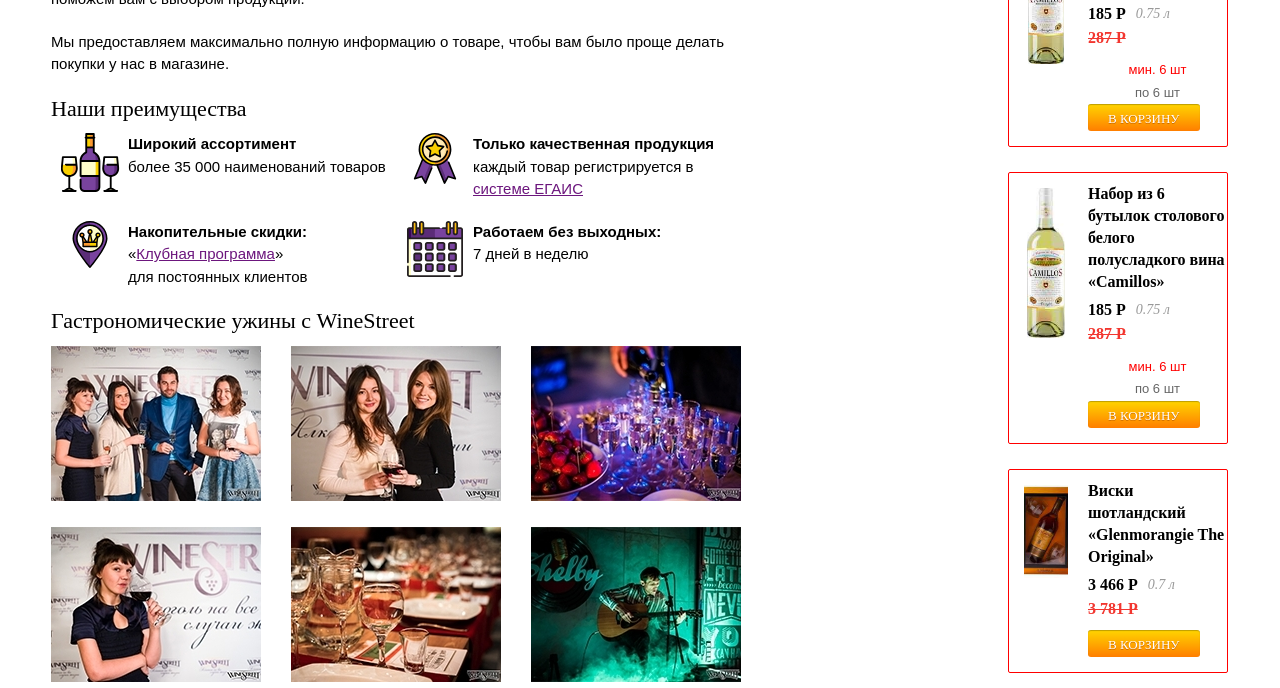
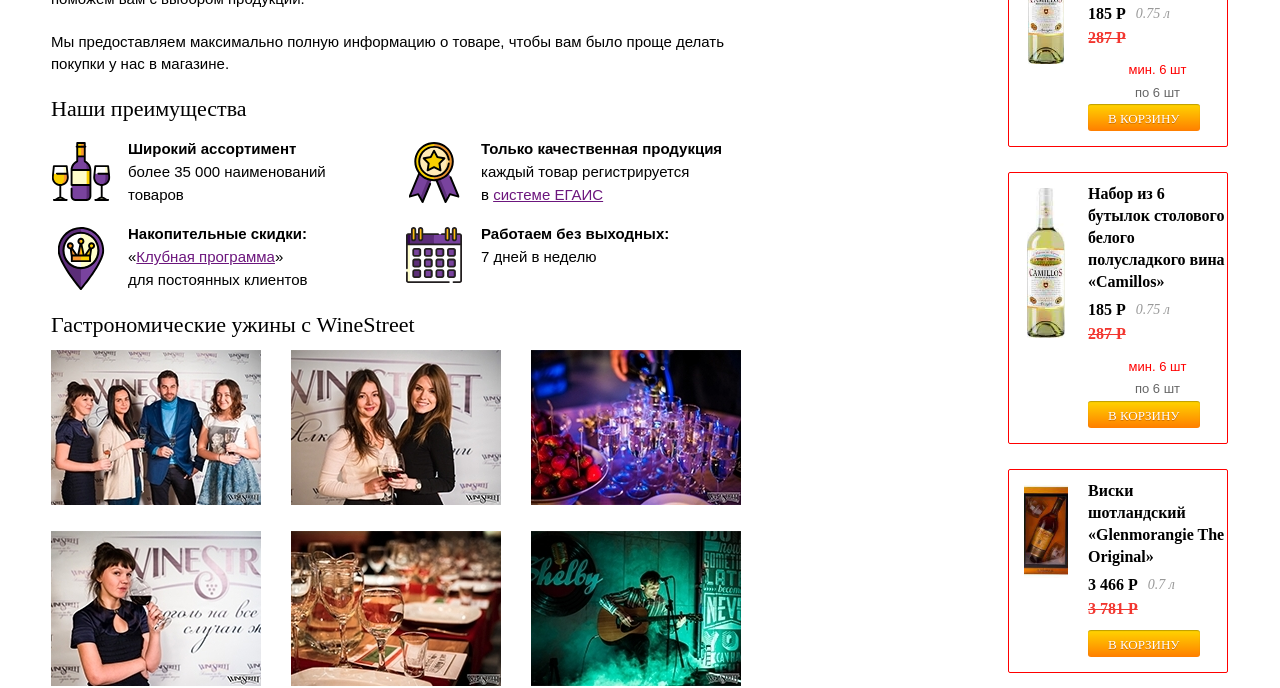
Before and after one commit to greencityarcher/about-company, a website: page index.html in a window 1280 px wide. Shown: the part 865-1553 px from the top of the page. Drawn offline with Linux system fonts and the light colour scheme; no server answers; files whose address does not match are found by name; a web font is replaced by a local one.

Commit message:
Правки по ревью
Поправлены отступы, переименованы блоки, поправлено форматирование

```diff
--- a/index.html
+++ b/index.html
@@ -1507,41 +1507,41 @@
               <div class="left_sidebar">
                 <div class="text item">
                   <h1>О компании</h1>
-                  <div class="promo-about">
-                    <span class="promo-about__header">WineStreet –<br> фирменный магазин алкогольных напитков</span>
+                  <div class="promo-block">
+                    <span class="promo-block__header">WineStreet –<br> фирменный магазин алкогольных напитков</span>
                   </div>
                   <p>Компания WineStreet была основана в 2008 году. Для удобства клиентов мы создали интернет-витрину, чтобы вы могли уточнить наличие товара в магазине, а также зарезервировать его.</p>
                   <p>Зарезервированный товар вы можете забрать в нашем бутике в любой день недели.</p>
                   <p>Мы делаем все, чтобы наши цены были самыми низкими, а покупки самыми приятными, поэтому у нас действует скидочная система, по которой ваша скидка может расти с каждым заказом. Кроме того, мы стараемся найти индивидуальный подход к каждому клиенту и с удовольствием поможем вам с выбором продукции.</p>
                   <p>Мы предоставляем максимально полную информацию о товаре, чтобы вам было проще делать покупки у нас в магазине.</p>
-                  <div class="company-features">
-                    <h2>Наши преимущества</h2>
-                    <div class"company-features__row">
-                      <div class="company-features__item">
-                        <div class="company-features__icon  company-features__icon--assortiment">
+                  <h2>Наши преимущества</h2>
+                  <div class="advantages-content">
+                    <div class="advantages-content__row">
+                      <div class="advantages-content__item">
+                        <div class="advantages-content__icon  advantages-content__icon--assortiment">
                         </div>
-                        <b class="company-features__f-name">Широкий ассортимент</b>
-                        <span class="company-features__f-desc">более 35 000 наименований товаров</span>
+                        <b class="advantages-content__f-name">Широкий ассортимент</b>
+                        <span class="advantages-content__f-desc">более 35 000 наименований товаров</span>
                       </div>
-                      <div class="company-features__item">
-                        <div class="company-features__icon  company-features__icon--quality">
+                      <div class="advantages-content__item">
+                        <div class="advantages-content__icon  advantages-content__icon--quality">
                         </div>
-                        <b class="company-features__f-name">Только качественная продукция</b>
-                        <span class="company-features__f-desc">каждый товар регистрируется в <a href="#" title="О системе ЕГАИС">системе ЕГАИС</a></span>
+                        <b class="advantages-content__f-name">Только качественная продукция</b>
+                        <span class="advantages-content__f-desc">каждый товар регистрируется в <a href="#" title="О системе ЕГАИС">системе ЕГАИС</a></span>
                       </div>
                     </div>
-                    <div class"company-features__row">
-                      <div class="company-features__item">
-                        <div class="company-features__icon  company-features__icon--discount">
+                    <div class="advantages-content__row">
+                      <div class="advantages-content__item">
+                        <div class="advantages-content__icon  advantages-content__icon--discount">
                         </div>
-                        <b class="company-features__f-name">Накопительные скидки:</b>
-                        <span class="company-features__f-desc">«<a href="/club/" title="О клубной программе">Клубная программа</a>»<br>для постоянных клиентов</span>
+                        <b class="advantages-content__f-name">Накопительные скидки:</b>
+                        <span class="advantages-content__f-desc">«<a href="/club/" title="О клубной программе">Клубная программа</a>»<br>для постоянных клиентов</span>
                       </div>
-                      <div class="company-features__item">
-                        <div class="company-features__icon  company-features__icon--calendar">
+                      <div class="advantages-content__item">
+                        <div class="advantages-content__icon  advantages-content__icon--calendar">
                         </div>
-                        <b class="company-features__f-name">Работаем без выходных:</b>
-                        <span class="company-features__f-desc">7 дней в неделю</span>
+                        <b class="advantages-content__f-name">Работаем без выходных:</b>
+                        <span class="advantages-content__f-desc">7 дней в неделю</span>
                       </div>
                     </div>
                   </div>
--- /dev/null
+++ b/sass/blocks/advantages-content.scss
@@ -0,0 +1,98 @@
+.advantages-content {
+  margin-top: 20px;
+
+  &::after {
+    visibility: hidden;
+    display: block;
+    content: "";
+    clear: both;
+    height: 0;
+  }
+
+  &__row {
+    &::after {
+      visibility: hidden;
+      display: block;
+      content: "";
+      clear: both;
+      height: 0;
+    }
+  }
+
+  &__item {
+    width: 50%;
+    min-width: 300px;
+    min-height: 65px;
+    box-sizing: border-box;
+    position: relative;
+    float: left;
+    padding-left: 77px;
+    padding-right: 10px;
+    margin-bottom: 20px;
+  }
+
+  &__item:nth-child(even) {
+    margin-left: 8px;
+    width: calc(50% - 8px);
+  }
+
+  &__icon {
+    position: absolute;
+    width: 60px;
+    height: 65px;
+    top: 0;
+    left: 0;
+    float: left;
+  }
+
+  &__icon::before {
+    content: "";
+    position: absolute;
+    top: 0;
+    left: 50%;
+    transform: translateX(-50%);
+    background-repeat: no-repeat;
+  }
+
+  &__icon--assortiment::before {
+    width: 59px;
+    height: 60px;
+    background-image: svg-load('../icons/003-wine.svg');
+  }
+
+  &__icon--quality::before {
+    width: 51px;
+    height: 61px;
+    background-image: svg-load('../icons/001-quality-1.svg');
+  }
+
+  &__icon--discount::before {
+    width: 47px;
+    height: 65px;
+    background-image: svg-load('../icons/006-placeholder.svg');
+  }
+
+  &__icon--calendar::before {
+    width: 56px;
+    height: 56px;
+    background-image: svg-load('../icons/012-calendar.svg');
+  }
+
+  &__f-name {
+    display: block;
+    font-weight: bold;
+    margin-top: -5px;
+    font-family: Arial, sans-serif;
+    font-size: 15px;
+    line-height: 23px;
+  }
+
+  &__f-desc {
+    display: block;
+    font-weight: normal;
+    max-width: 210px;
+    font-family: Arial, sans-serif;
+    font-size: 15px;
+    line-height: 23px;
+  }
+}
--- a/sass/blocks/company-features.scss
+++ /dev/null
@@ -1,75 +0,0 @@
-.company-features{
-  margin-top: 10px;
-}
-
-.company-features::after {
-  visibility: hidden;
-  display: block;
-  content: "";
-  clear: both;
-  height: 0;
-}
-
-
-.company-features__item{
-width: 50%;
-min-width:300px;
-min-height: 65px;
-box-sizing: border-box;
-position: relative;
-float: left;
-padding-left: 77px;
-padding-right: 10px;
-margin-bottom: 20px;
-}
-
-.company-features__icon{
-  position: absolute;
-  width: 77px;
-  height: 65px;
-  top:0;
-  left: 0;
-  float: left;
-}
-
-.company-features__icon::before{
-  content: "";
-  position: absolute;
-  top: 0;
-  left: 50%;
-  transform: translateX(-50%);
-  background-repeat: no-repeat;
-}
-
-.company-features__icon--assortiment::before{
-  width: 59px;
-  height: 60px;
-  background-image: svg-load('../icons/003-wine.svg');
-}
-
-.company-features__icon--quality::before{
-  width: 51px;
-  height: 61px;
-  background-image: svg-load('../icons/001-quality-1.svg');
-}
-
-
-.company-features__icon--discount::before{
-  width: 47px;
-  height: 65px;
-  background-image: svg-load('../icons/006-placeholder.svg');
-}
-
-.company-features__icon--calendar::before{
-  width: 56px;
-  height: 56px;
-  background-image: svg-load('../icons/012-calendar.svg');
-}
-
-.company-features__f-name{
-  display: block;
-}
-
-.company-features__f-desc{
-  display: block;
-}
--- a/sass/blocks/promo-about.scss
+++ /dev/null
@@ -1,20 +0,0 @@
-.promo-about{
-  position: relative;
-  height: 329px;
-  margin-bottom: 23px;
-  background: #ede6f2 url("/images/promo-about-bcg.png");
-  background-size: cover;
-}
-.promo-about__header{
-  position: absolute;
-  display: block;
-  top: 20px;
-  left: 28px;
-  max-width: 480px;
-  font-family: "CirceBold", Arial, sans-serif;
-
-  color: #ffffff;
-  font-size: 45px;
-  font-weight: 700;
-  line-height: 46px;
-}
--- /dev/null
+++ b/sass/blocks/promo-block.scss
@@ -0,0 +1,20 @@
+.promo-block {
+  position: relative;
+  height: 329px;
+  margin-bottom: 23px;
+  background: #ede6f2 url("/images/promo-about-bcg.png");
+  background-size: cover;
+
+  &__header {
+    position: absolute;
+    display: block;
+    top: 20px;
+    left: 35px;
+    max-width: 480px;
+    font-family: "CirceBold", Arial, sans-serif;
+    color: #ffffff;
+    font-size: 45px;
+    font-weight: 700;
+    line-height: 46px;
+  }
+}
--- a/sass/new_style.scss
+++ b/sass/new_style.scss
@@ -1,2 +1,2 @@
-@import "blocks/promo-about.scss";
-@import "blocks/company-features.scss";
+@import "blocks/promo-block.scss";
+@import "blocks/advantages-content.scss";
```
Also changed, not shown: css/new_style.css, icons/001-quality-1.svg, icons/006-placeholder.svg.
